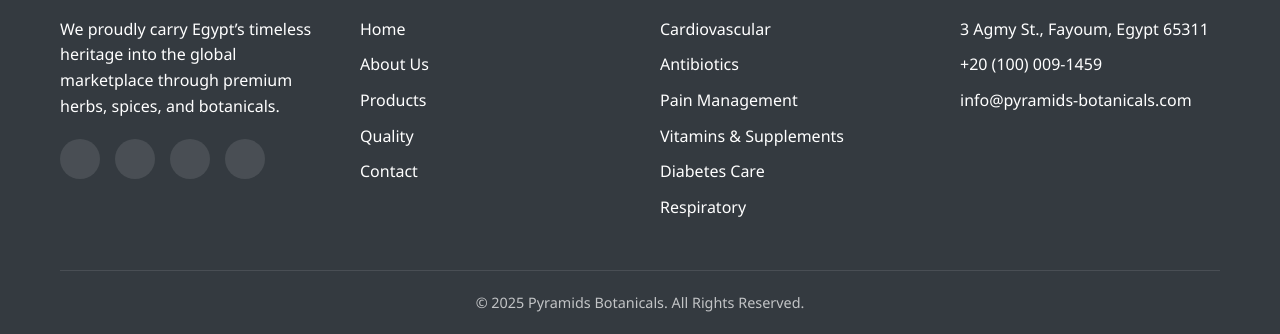
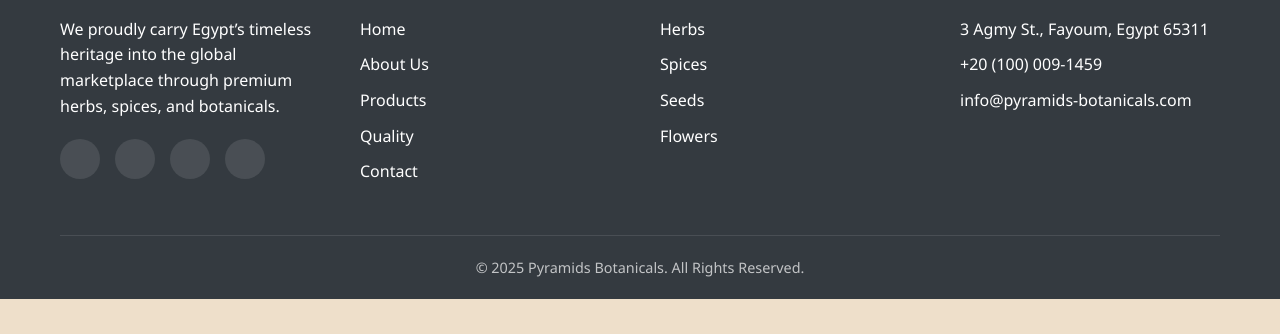
Before and after one commit to mohamedewees/web_app_project, a plain HTML site: page pyramids/index.html in a window 1280 px wide. Shown: the part 4137-4471 px from the top of the page. After the commit the page ends 4436 px from the top, so only its background shows below. Drawn offline with Linux system fonts and the light colour scheme.

Commit message:
14/11/2025 Footer changes

```diff
--- a/pyramids/index.html
+++ b/pyramids/index.html
@@ -285,12 +285,10 @@
                 <div class="footer-column">
                     <h3>Our Products</h3>
                     <ul class="footer-links">
-                        <li><a href="#">Cardiovascular</a></li>
-                        <li><a href="#">Antibiotics</a></li>
-                        <li><a href="#">Pain Management</a></li>
-                        <li><a href="#">Vitamins & Supplements</a></li>
-                        <li><a href="#">Diabetes Care</a></li>
-                        <li><a href="#">Respiratory</a></li>
+                        <li><a href="#">Herbs</a></li>
+                        <li><a href="#">Spices</a></li>
+                        <li><a href="#">Seeds</a></li>
+                        <li><a href="#">Flowers</a></li>
                     </ul>
                 </div>
 
```
